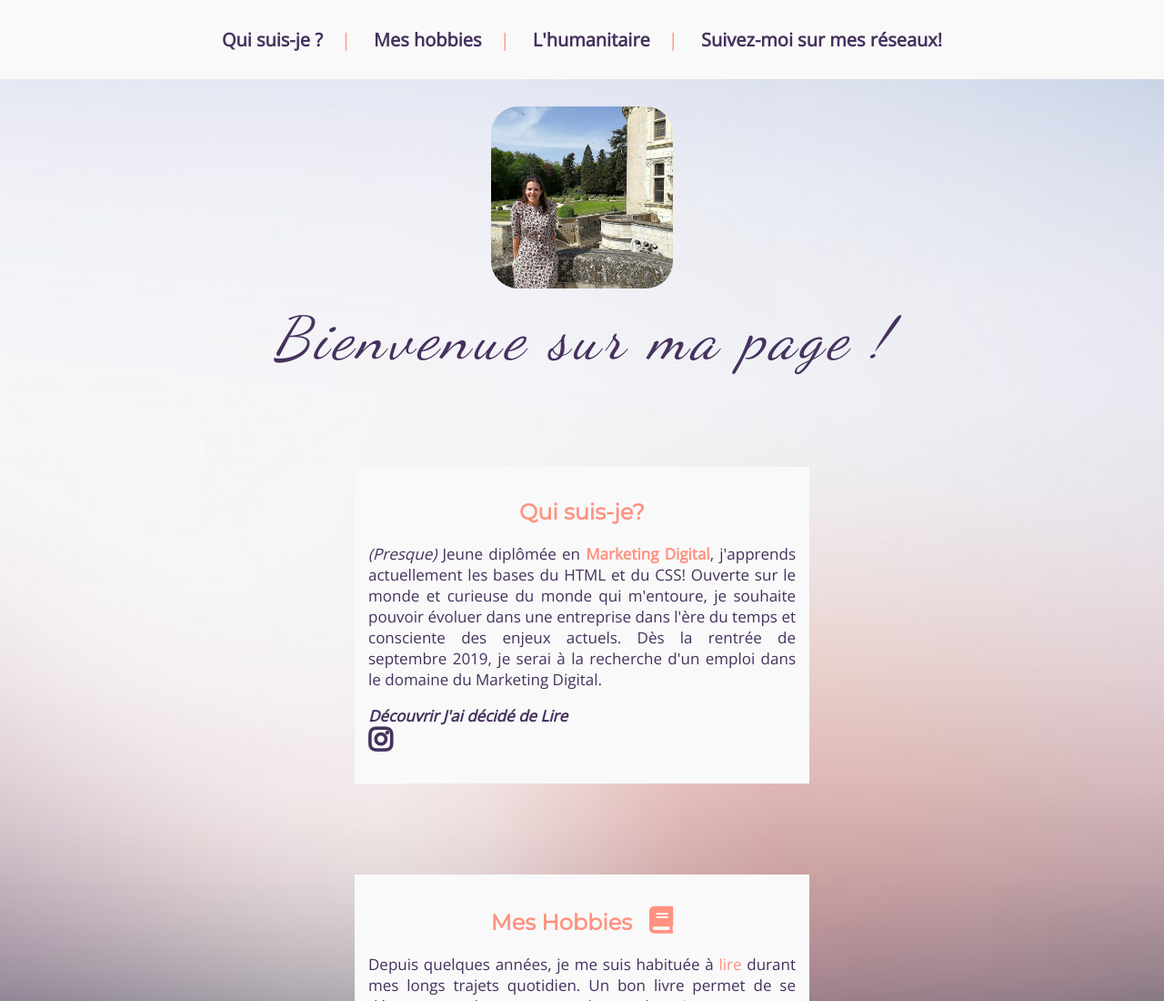
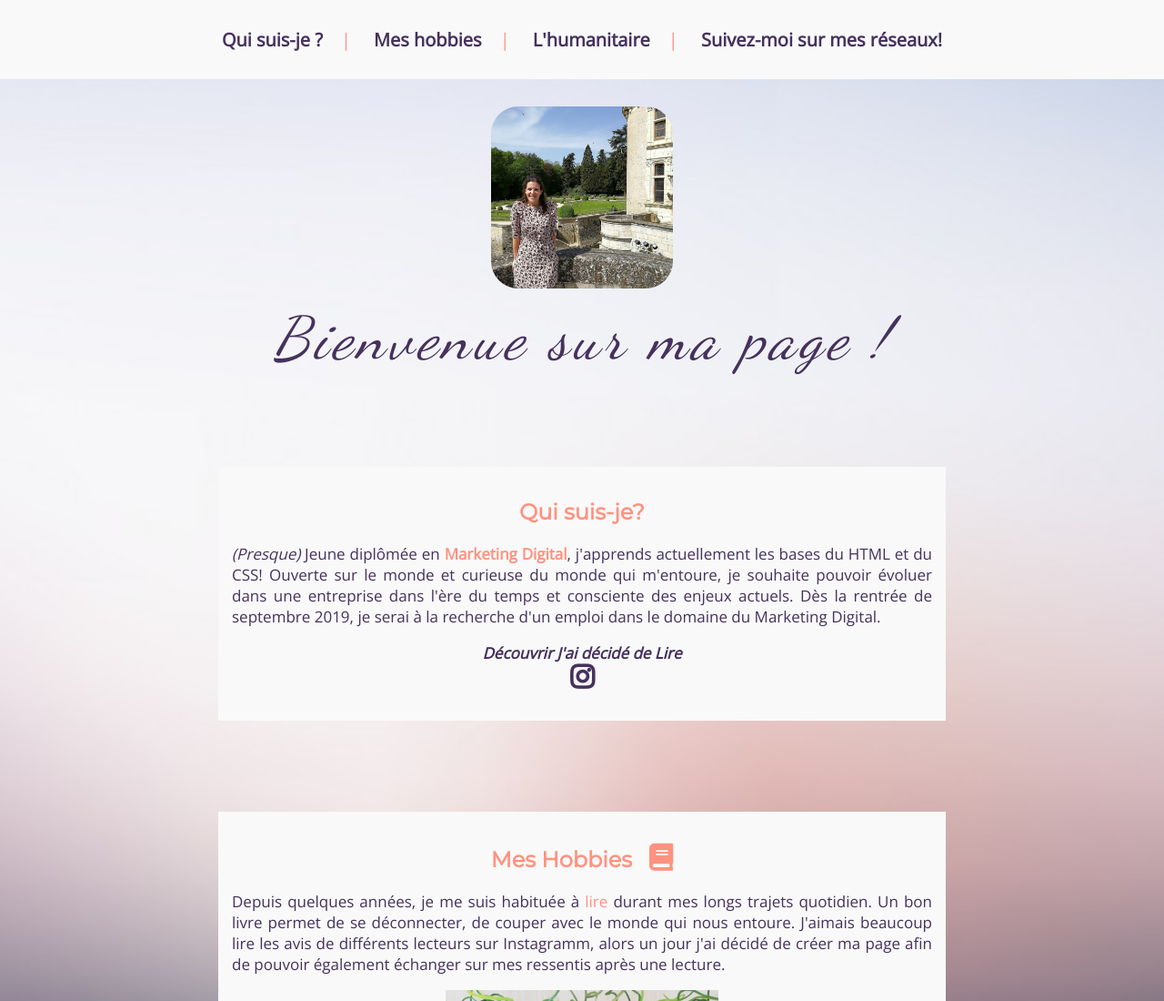
Before and after one commit to manieke/Ma-page, a plain HTML site: page index.html in a window 1280 px wide. Shown: the top 1100 px of the page at 91% size. Drawn offline with nearby package versions, Linux system fonts and the light colour scheme; a web font is replaced by a local one.

Commit message:
Update style.css

```diff
--- a/style.css
+++ b/style.css
@@ -80,7 +80,7 @@ i{
 #Nica{
 	width: 300px;
 }
-#link-design{
+#link-design p{
 	text-align: center;
 }
 /* Custom design with class */
@@ -125,7 +125,7 @@ i{
   display:inline;
 }
 .container {
-    width: 700px;
+    width: 1000px;
     margin :40px auto;
 }
 .orange{
```
